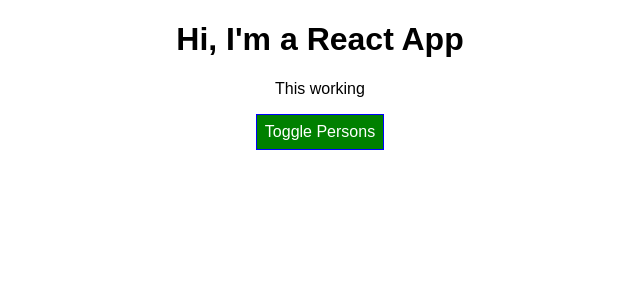
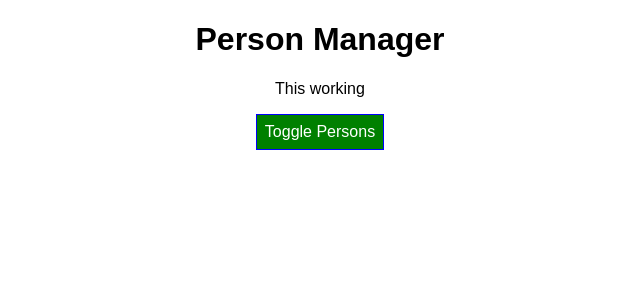
Before and after one commit to gaborcserto/react-complete-guide, a React app: page / in a window 1280 px wide. Shown: the top 300 px of the page, without its empty margins (320-960 px from the left). Built offline with nearby package versions, Linux system fonts and the light colour scheme.

Commit message:
Component Creation Lifecycle in Action

```diff
--- a/src/components/Cockpit/Cockpit.js
+++ b/src/components/Cockpit/Cockpit.js
@@ -19,7 +19,7 @@
 
 	return (
 		<div className={classes.Cockpit}>
-			<h1>Hi, I'm a React App</h1>
+			<h1>{props.title}</h1>
 			<p className={assignedClasses.join(' ')}>This working</p>
 			<button className={btnClass} onClick={props.clicked}>
 				Toggle Persons
--- a/src/components/Persons/Person/Person.js
+++ b/src/components/Persons/Person/Person.js
@@ -3,6 +3,7 @@
 import classes from './Person.module.css';
 
 const person = props => {
+	console.log('[Person.js] rendering...');
 	return (
 		<div className={classes.Person}>
 			<p onClick={props.click}>I'm {props.name} and I am {props.age} years old!</p>
--- a/src/components/Persons/Persons.js
+++ b/src/components/Persons/Persons.js
@@ -2,14 +2,16 @@
 import ErrorBoundary from "../ErrorBoundary/ErrorBoundary";
 import Person from "./Person/Person";
 
-const persons = props => props.persons.map((person, index) => {
+const persons = props => {
+	console.log('[Persons.js] rendering...');
+	return props.persons.map((person, index) => {
 		return <ErrorBoundary key={person.id}>
 			<Person
 				click={() => props.clicked(index)}
 				name={person.name}
 				age={person.age}
 				key={person.id}
-			changed={(event) => props.changed(event, person.id)} /></ErrorBoundary>
+				changed={(event) => props.changed(event, person.id)}/></ErrorBoundary>
 	});
-
+};
 export default persons;
--- a/src/containers/App.js
+++ b/src/containers/App.js
@@ -5,6 +5,11 @@
 
 
 class App extends Component {
+    constructor(props) {
+        super(props);
+        console.log('[App.js] constructor');
+    }
+
     state = {
         persons: [
             { id: 'adfasd', name: 'Max', age: 28 },
@@ -13,6 +18,20 @@
         ],
         otherState: 'Some other value',
         showPersons: false
+    }
+
+    static getDerivedStateFromProps(props, state) {
+        console.log('[App.js] getDerivedStateFromProps', props);
+        return state;
+    }
+
+    componentWillMount() {
+        //deprecated
+        console.log('[App.js] componentWillMount');
+    }
+
+    componentDidMount() {
+        console.log('[App.js] componentDidMount');
     }
 
     nameChangedHandler = (event, id) => {
@@ -45,18 +64,21 @@
     };
 
     render() {
+        console.log('[App.js] render');
         let persons = null;
 
         if (this.state.showPersons) {
-            persons = <Persons
-                        persons={this.state.persons}
-                        clicked={this.deletePersonsHandler}
-                        changed={this.nameChangedHandler} />;
+            persons =
+                <Persons
+                    persons={this.state.persons}
+                    clicked={this.deletePersonsHandler}
+                    changed={this.nameChangedHandler} />;
         }
 
         return (
             <div className={classes.App}>
                 <Cockpit
+                    title={this.props.appTitle}
                     showPersons={this.state.showPersons}
                     persons={this.state.persons}
                     clicked={this.togglePersonsHandler}
--- a/src/index.js
+++ b/src/index.js
@@ -6,7 +6,7 @@
 
 ReactDOM.render(
 	<React.StrictMode>
-		<App />
+		<App appTitle="Person Manager"/>
 	</React.StrictMode>,
 	document.getElementById('root')
 );
```
Lines whose indentation alone changed are shown as unchanged.
